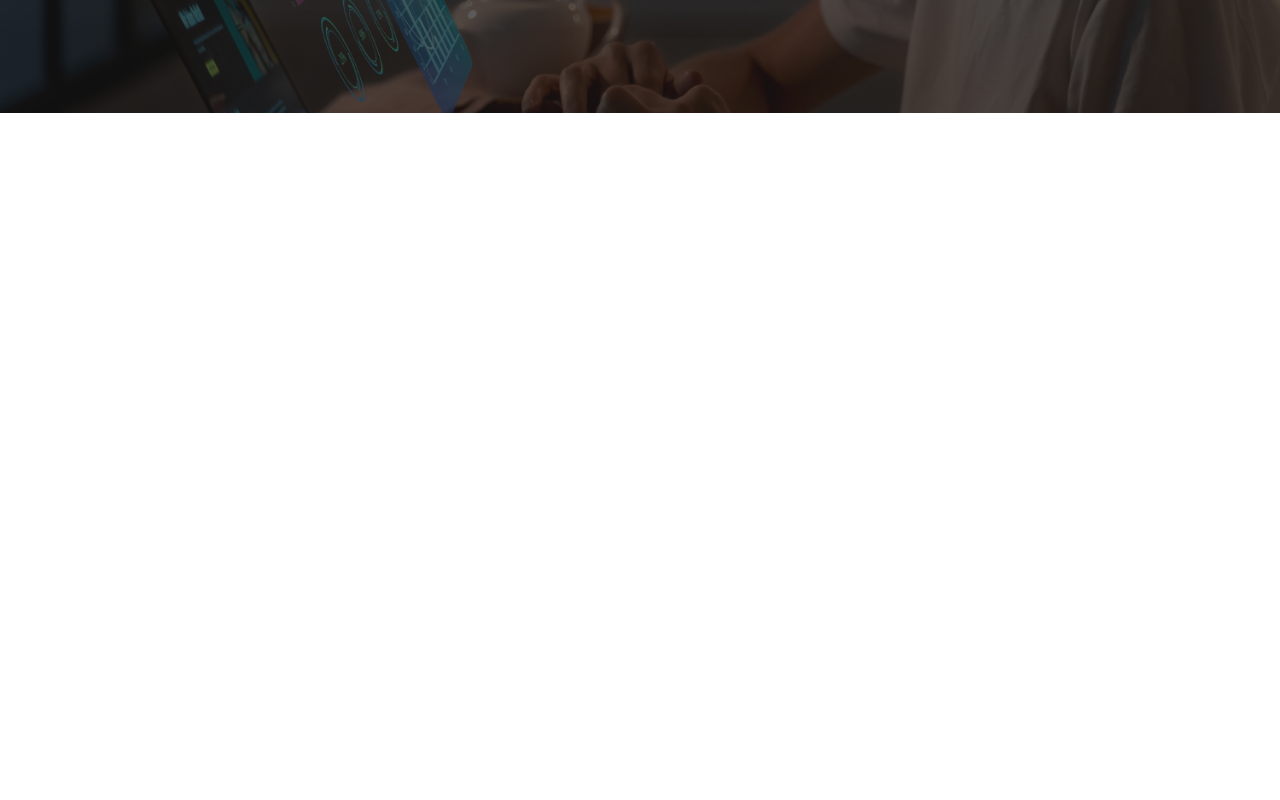
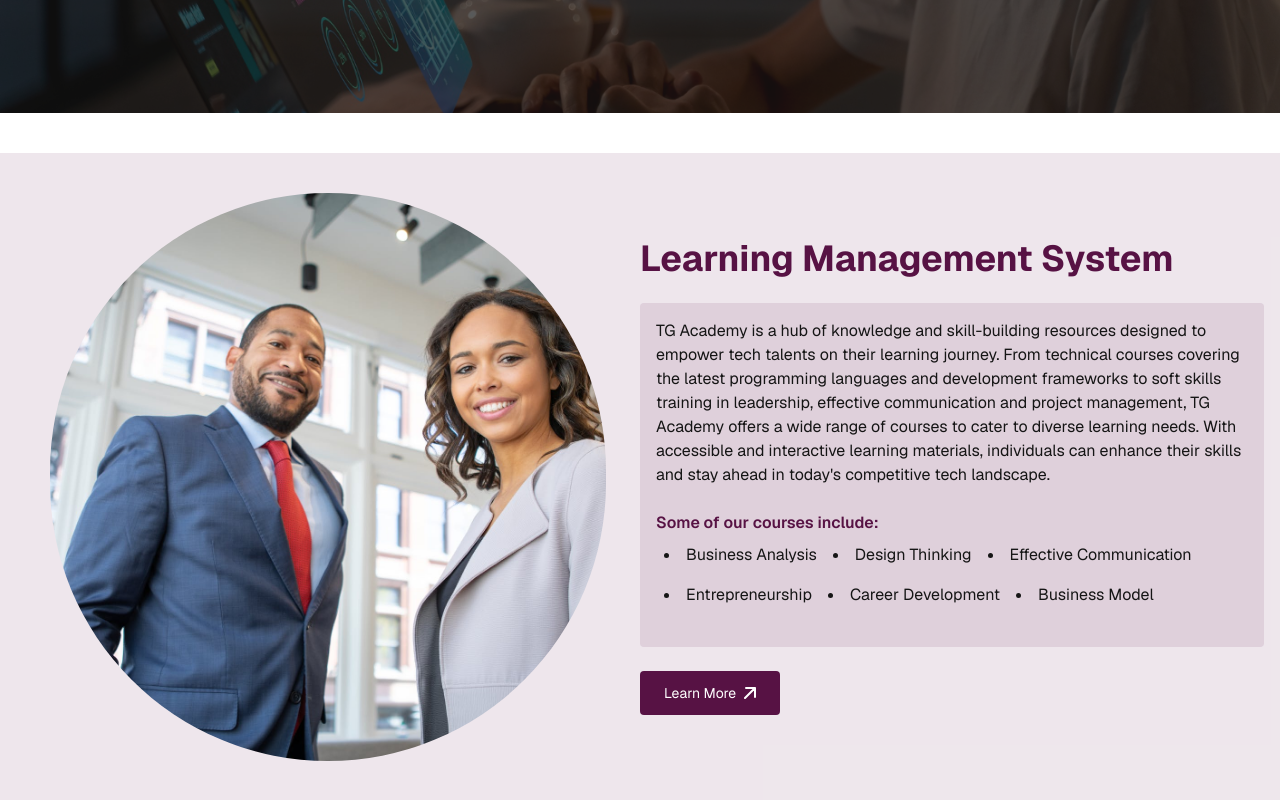
Before and after one commit to Yurex12/frontend-intern-assessment, a Next.js app: page / in a window 1280 px wide. Shown: the part 526-1326 px from the top of the page. Before the commit the page ends 800 px from the top, so only its background shows below. Built offline with nearby package versions, Linux system fonts and the light colour scheme.

Commit message:
implement learning management system section

```diff
--- a/src/app/globals.css
+++ b/src/app/globals.css
@@ -7,16 +7,17 @@
 
   /* Standard UI Colors */
   --background: #ffffff;
-  --foreground: #171717; /* This acts as your "Black" */
+  --foreground: #151515; /* This acts as your "Black" */
 
   /* If the design uses specific grays, add them here */
-  --muted: #f4f4f5;
+  --primary-muted: #5712441a;
 }
 
 @theme inline {
   /* Mapping brand colors */
   --color-primary: var(--primary);
   --color-secondary: var(--secondary);
+  --color-primary-muted: var(--primary-muted);
 
   /* Overriding default background/foreground */
   --color-background: var(--background);
--- a/src/app/layout.tsx
+++ b/src/app/layout.tsx
@@ -30,7 +30,7 @@
     >
       <body className='text-sm md:text-base'>
         <Header />
-        <main>{children}</main>
+        <>{children}</>
       </body>
     </html>
   );
--- a/src/app/page.tsx
+++ b/src/app/page.tsx
@@ -1,9 +1,11 @@
 import { Hero } from '@/components/Hero';
+import { LMS } from '@/components/LMS';
 
 export default function Home() {
   return (
-    <>
+    <main className='space-y-10'>
       <Hero />
-    </>
+      <LMS />
+    </main>
   );
 }
--- /dev/null
+++ b/src/components/LMS.tsx
@@ -0,0 +1,90 @@
+'use client';
+
+import Image from 'next/image';
+import Link from 'next/link';
+import lmsImage from '../images/lms.jpg';
+import { ArrowRightUp } from './icons/ArrowRightUp';
+
+const courses = [
+  'Business Analysis',
+  'Design Thinking',
+  'Effective Communication',
+  'Entrepreneurship',
+  'Career Development',
+  'Business Model',
+];
+
+export function LMS() {
+  return (
+    <section className='bg-primary-muted py-10 px-4'>
+      <div className='max-w-360 w-full mx-auto grid grid-cols-1 lg:grid-cols-2 items-center gap-y-6'>
+        {/* heading */}
+        <h2 className='text-[20px] md:hidden text-primary sm:text-center'>
+          Learning Management System
+        </h2>
+        {/* image */}
+        <div>
+          <div className='relative h-82 w-82 md:w-139 md:h-142 mx-auto'>
+            <Image
+              src={lmsImage}
+              alt='Learning Management System'
+              fill
+              className='rounded-full object-cover'
+            />
+          </div>
+        </div>
+
+        {/* content */}
+        <div className='space-y-6'>
+          <h2 className='hidden md:block text-3xl md:text-4xl font-bold text-primary'>
+            Learning Management System
+          </h2>
+
+          <div className='bg-primary-muted p-4 rounded-sm space-y-6'>
+            {/* Description */}
+            <p>
+              TG Academy is a hub of knowledge and skill-building resources
+              designed to empower tech talents on their learning journey. From
+              technical courses covering the latest programming languages and
+              development frameworks to soft skills training in leadership,
+              effective communication and project management, TG Academy offers
+              a wide range of courses to cater to diverse learning needs. With
+              accessible and interactive learning materials, individuals can
+              enhance their skills and stay ahead in today&apos;s competitive
+              tech landscape.
+            </p>
+
+            <div className='space-y-2'>
+              <h3 className='font-semibold text-primary'>
+                Some of our courses include:
+              </h3>
+              <ul className='flex flex-col md:flex-row md:flex-wrap gap-2 md:gap-4 list-disc list-inside px-2'>
+                {courses.map((course) => (
+                  <li key={course}>{course}</li>
+                ))}
+              </ul>
+            </div>
+
+            {/* CTA Button */}
+            <Link
+              href='#'
+              className='bg-primary text-background py-3 px-6 rounded-sm text-sm flex lg:hidden gap-x-2 w-fit items-center justify-center'
+            >
+              Learn More
+              <ArrowRightUp />
+            </Link>
+          </div>
+
+          {/* CTA Button */}
+          <Link
+            href='#'
+            className='bg-primary text-background py-3 px-6 rounded-sm text-sm hidden lg:flex gap-x-2 w-fit items-center justify-center'
+          >
+            Learn More
+            <ArrowRightUp />
+          </Link>
+        </div>
+      </div>
+    </section>
+  );
+}
--- /dev/null
+++ b/src/components/icons/ArrowRightUp.tsx
@@ -0,0 +1,19 @@
+export function ArrowRightUp() {
+  return (
+    <svg
+      width='12'
+      height='12'
+      viewBox='0 0 12 12'
+      fill='none'
+      xmlns='http://www.w3.org/2000/svg'
+    >
+      <path
+        d='M11 1L1 11M11 1H2M11 1V10'
+        stroke='currentColor'
+        strokeWidth='2'
+        strokeLinecap='round'
+        strokeLinejoin='round'
+      />
+    </svg>
+  );
+}
```
Also changed, not shown: src/images/lms.jpg (added).
